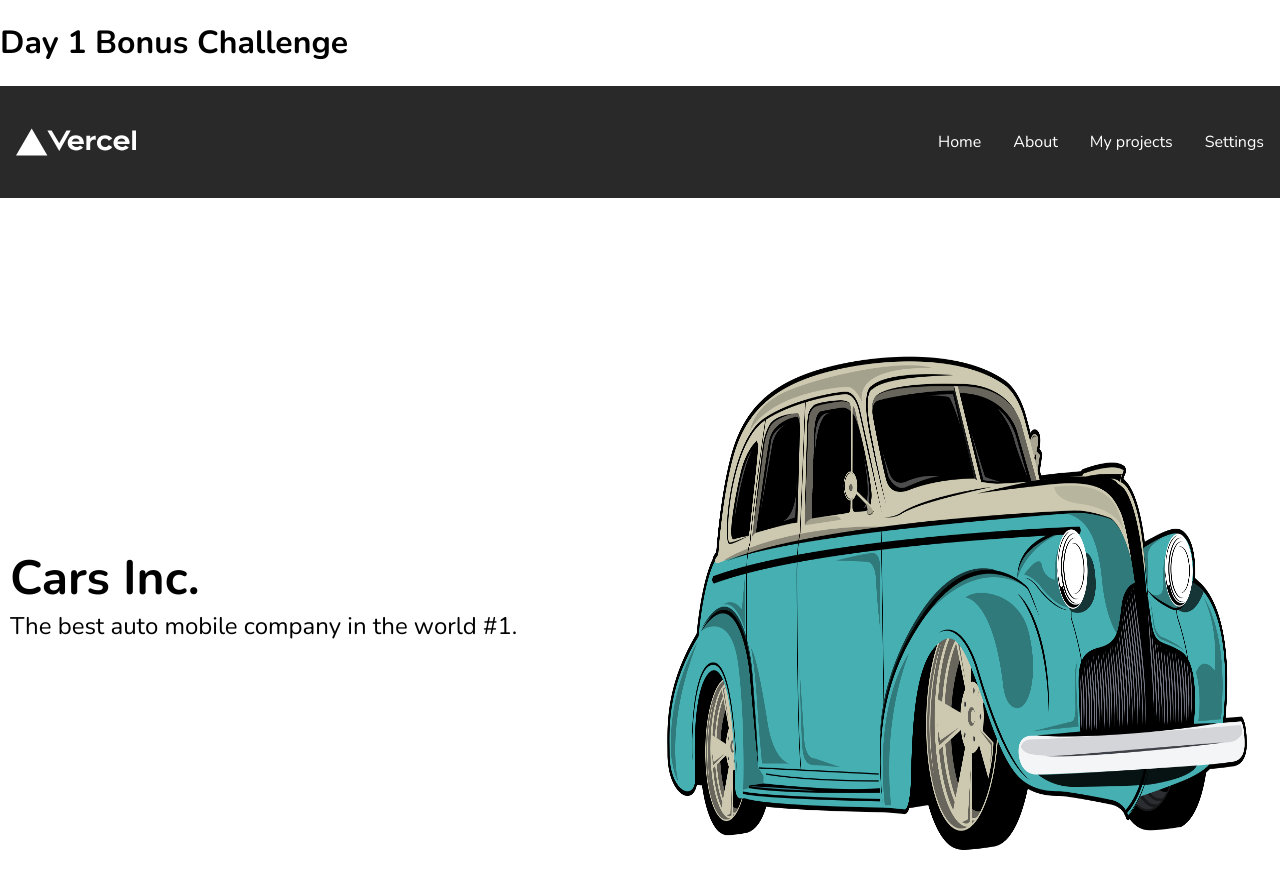
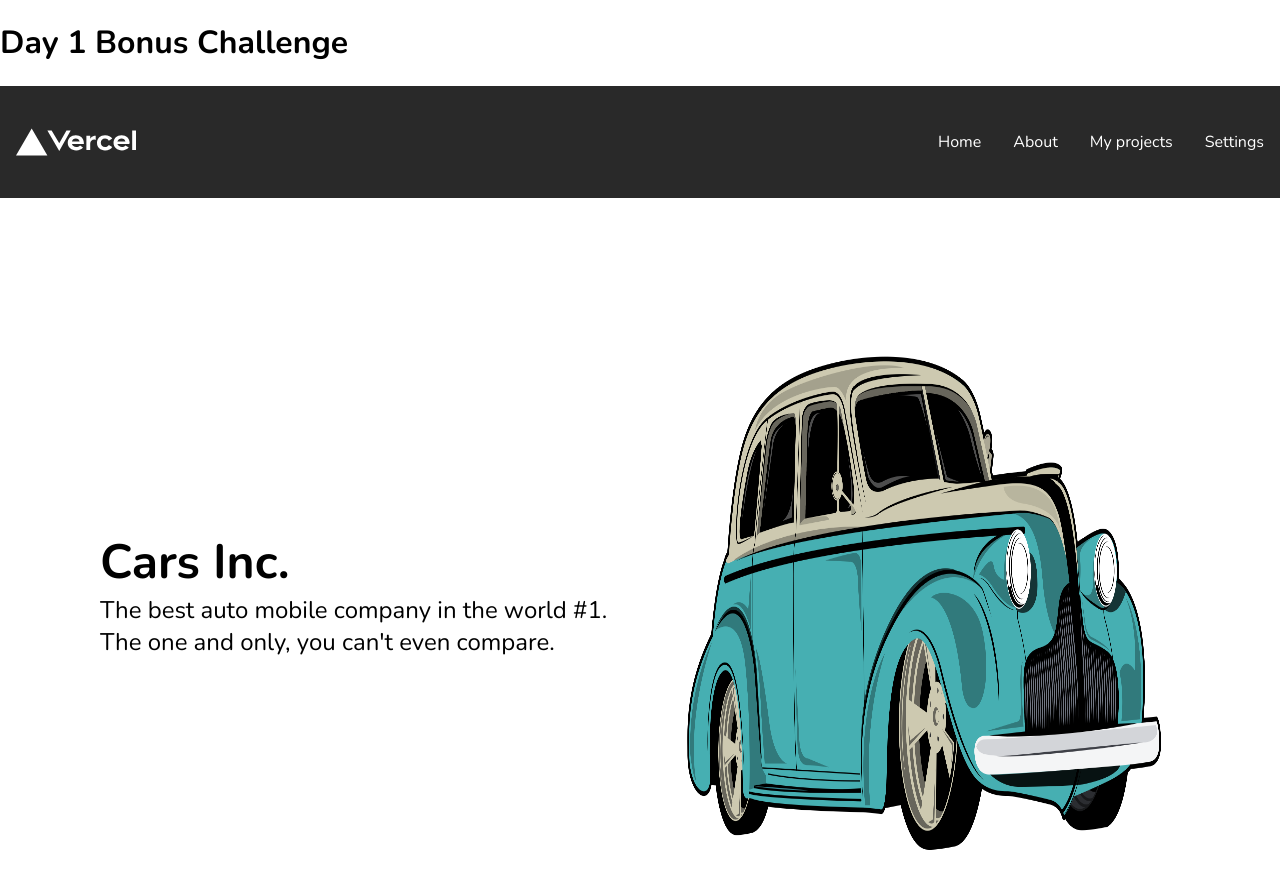
Before and after one commit to mortz123/DevTraining23, a Next.js app: page /day1b in a window 1280 px wide. Shown: the top 888 px of the page. Built offline with nearby package versions, Linux system fonts and the light colour scheme.

Commit message:
add hero section

```diff
--- a/pages/day1b.jsx
+++ b/pages/day1b.jsx
@@ -20,15 +20,19 @@ export default function Day1b() {
           <div className={styles.line} />
         </div>
       </nav>
-      <div className={styles.heroSection}>
+      <section className={styles.heroSection}>
         <div className={styles.heroTextContainer}>
           <span className={styles.heroTextHeader}>Cars Inc.</span>
-          <span className={styles.heroTextInfo}>The best auto mobile company in the world #1.</span>
+          <span className={styles.heroTextInfo}>
+            The best auto mobile company in the world #1.
+            The one and only, you can&apos;t even compare.
+
+          </span>
         </div>
         <div className={styles.heroImageContainer}>
           <Image src="/car.png" fill alt="hero section image" />
         </div>
-      </div>
+      </section>
     </div>
   );
 }
--- a/pages/day1b.module.css
+++ b/pages/day1b.module.css
@@ -22,7 +22,7 @@
 .hamburger {
   display: flex;
   flex-direction: column;
-  gap: 4px;
+  gap: 0.25rem;
   cursor: pointer;
 }
 
@@ -51,6 +51,7 @@
   height: 100vh;
   width: 100%;
   padding-inline: 10px;
+  gap: 3.125rem;
 }
 
 .heroTextContainer {
@@ -59,7 +60,7 @@
   flex-direction: column;
   align-items: center;
   justify-content: center;
-  gap: 8px;
+  gap: 0.5rem;
 }
 
 .heroTextHeader {
@@ -84,6 +85,7 @@
 @media screen and (min-width: 950px) {
   .heroSection {
     flex-direction: row;
+    padding-inline: 6.25rem;
   }
 
   .heroTextContainer {
```
